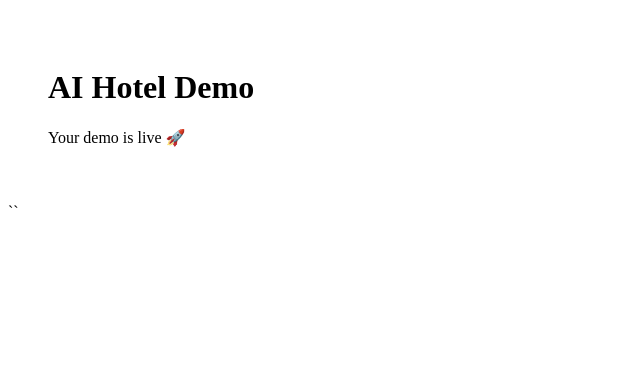
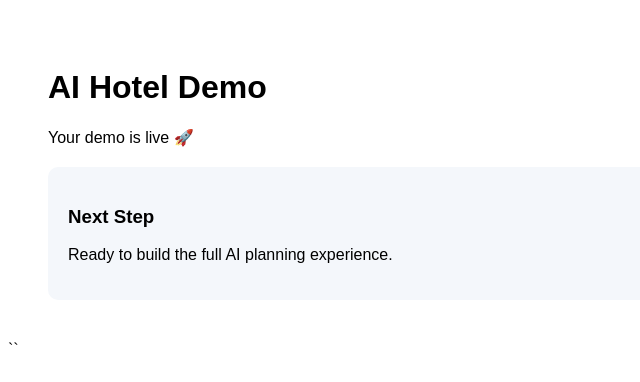
Before and after one commit to cgrospe-cloud/ai-hotel-demo, a React (Vite) app: page / in a window 1280 px wide. Shown: the top 382 px of the page, without its empty margins (0-640 px from the left). Built offline with nearby package versions, Linux system fonts and the light colour scheme.

Commit message:
Update App.jsx

```diff
--- a/src/App.jsx
+++ b/src/App.jsx
@@ -1,9 +1,18 @@
 export default function App() {
   return (
-    <div style={{ padding: 40 }}>
+    <div style={{ padding: 40, fontFamily: "Arial" }}>
       <h1>AI Hotel Demo</h1>
       <p>Your demo is live 🚀</p>
+
+      <div style={{
+        marginTop: 20,
+        padding: 20,
+        background: "#f4f7fb",
+        borderRadius: 10
+      }}>
+        <h3>Next Step</h3>
+        <p>Ready to build the full AI planning experience.</p>
+      </div>
     </div>
   );
 }
-``
```
